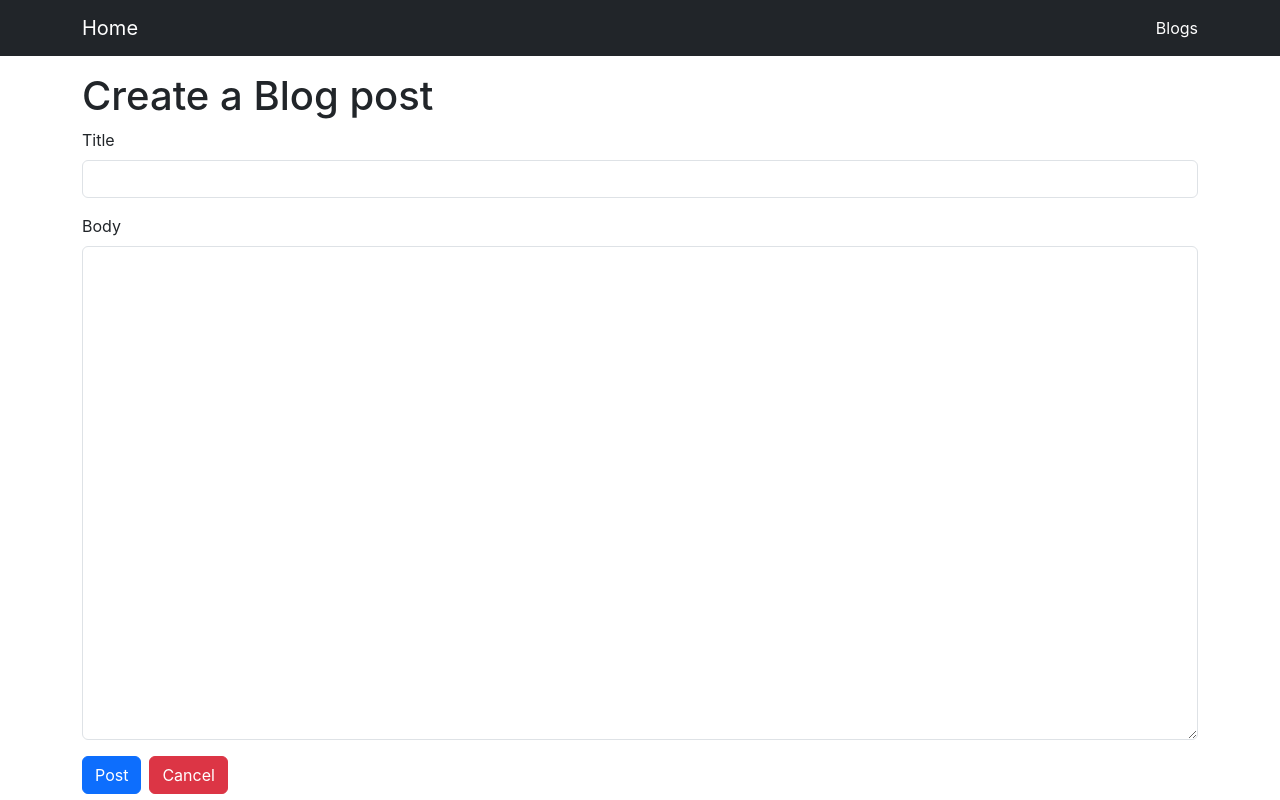
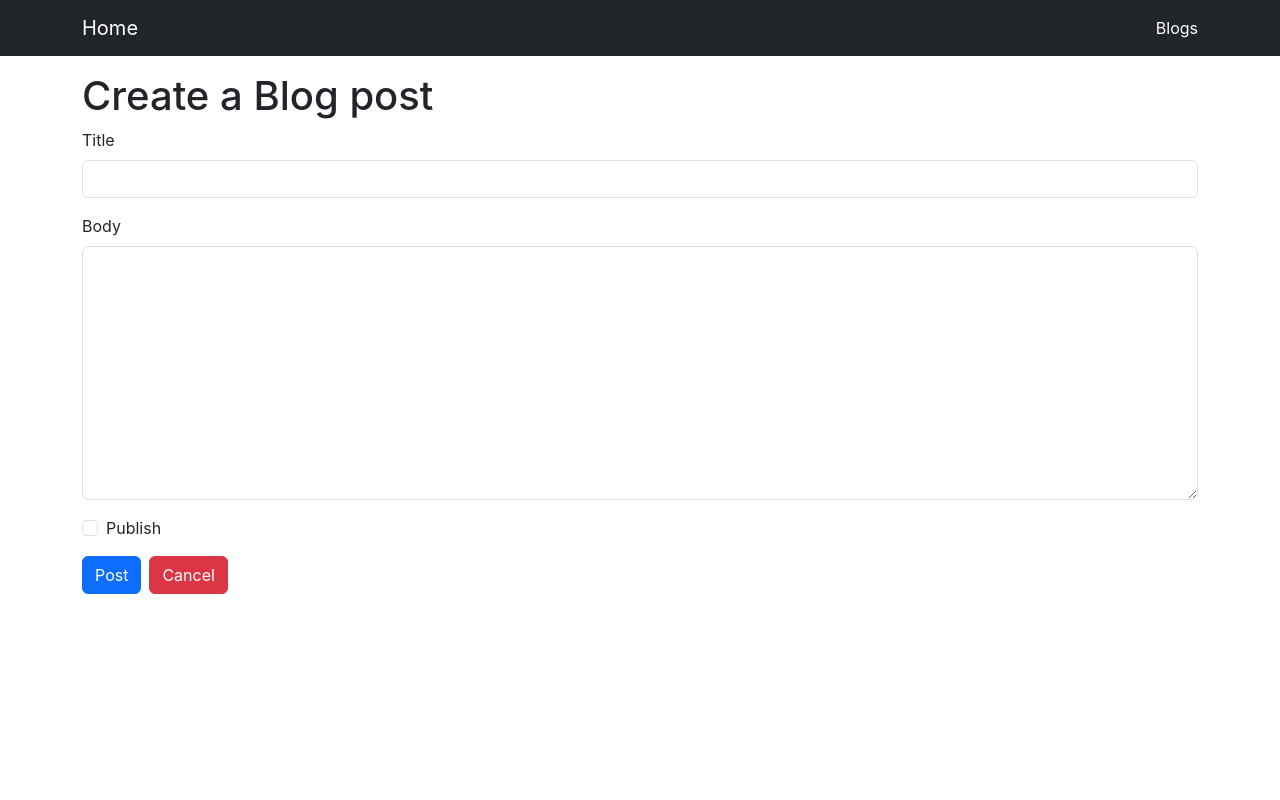
Before and after one commit to widk0419/react-study-project, a React (Create React App) app: page /blogs/create in a window 1280 px wide. Built offline with nearby package versions, Linux system fonts and the light colour scheme.

Commit message:
게시글 공개여부 체크박스 추가

```diff
--- a/db.json
+++ b/db.json
@@ -4,13 +4,22 @@
       "id": "deb3",
       "title": "react study",
       "body": "createdAt 추가",
-      "createdAt": 1727679129511
+      "createdAt": 1727679129511,
+      "publish": true
     },
     {
       "id": "bf48",
       "title": "react study2",
       "body": "createdAt 추가 \nedit 기능 테스트 \n게시글 업데이트 확인",
-      "createdAt": 1727685026801
+      "createdAt": 1727685026801,
+      "publish": false
+    },
+    {
+      "id": "f82d",
+      "title": "redux",
+      "body": "redux study",
+      "publish": true,
+      "createdAt": 1728264829328
     }
   ]
 }
--- a/src/components/BlogForm.js
+++ b/src/components/BlogForm.js
@@ -10,6 +10,8 @@ const BlogForm = ( {editing} ) => {
     const [originalTitle, setOriginalTitle] = useState('');
     const [body, setBody ] = useState('');
     const [originalBody, setOriginalBody] = useState('');
+    const [publish, setPublish] = useState(false);
+    const [originalPublish, setOriginalPublish] = useState(false);
 
 
     useEffect(() => {
@@ -19,13 +21,17 @@ const BlogForm = ( {editing} ) => {
           setOriginalTitle(res.data.title);
           setBody(res.data.body);
           setOriginalBody(res.data.body);
+          setPublish(res.data.publish);
+          setOriginalPublish(res.data.publish);
         });
       }
 
     }, [id, editing]);
 
     const isEdited = () => {
-      return title !== originalTitle || body !== originalBody
+      return title !== originalTitle
+      || body !== originalBody
+      || publish !== originalPublish;
     };
 
     const goBack = () => {
@@ -36,11 +42,12 @@ const BlogForm = ( {editing} ) => {
       }
     }
 
-    const onsubmit = () => {
+    const onSubmit = () => {
       if(editing) {
         axios.patch(`http://localhost:3001/posts/${id}`, {
           title,
-          body
+          body,
+          publish
         }).then((res) => {
           history.push(`/blogs/${id}`);
         })
@@ -48,12 +55,18 @@ const BlogForm = ( {editing} ) => {
         axios.post('http://localhost:3001/posts', {
         title,
         body,
+        publish,
         createdAt: Date.now()
         }).then(() => {
           history.push('/blogs');
         });
       }
     };
+
+    const onChangePublish = (e) => {
+      console.log(e.target.checked);
+      setPublish(e.target.checked);
+    }
 
     return (
         <div>
@@ -76,12 +89,23 @@ const BlogForm = ( {editing} ) => {
               onChange={(event) => {
                 setBody(event.target.value);
               }}
-              rows="20"
+              rows="10"
             />
+          </div>
+          <div className="form-check mb-3">
+              <input
+                className="form-check-input"
+                type="checkbox"
+                checked={publish}
+                onChange={onChangePublish}
+              />
+              <label className="form-check-label">
+                Publish
+              </label>
           </div>
           <button
             className="btn btn-primary"
-            onClick={onsubmit}
+            onClick={onSubmit}
             disabled={editing && !isEdited()}
           >
             {editing ? 'Edit' : 'Post'}
```
